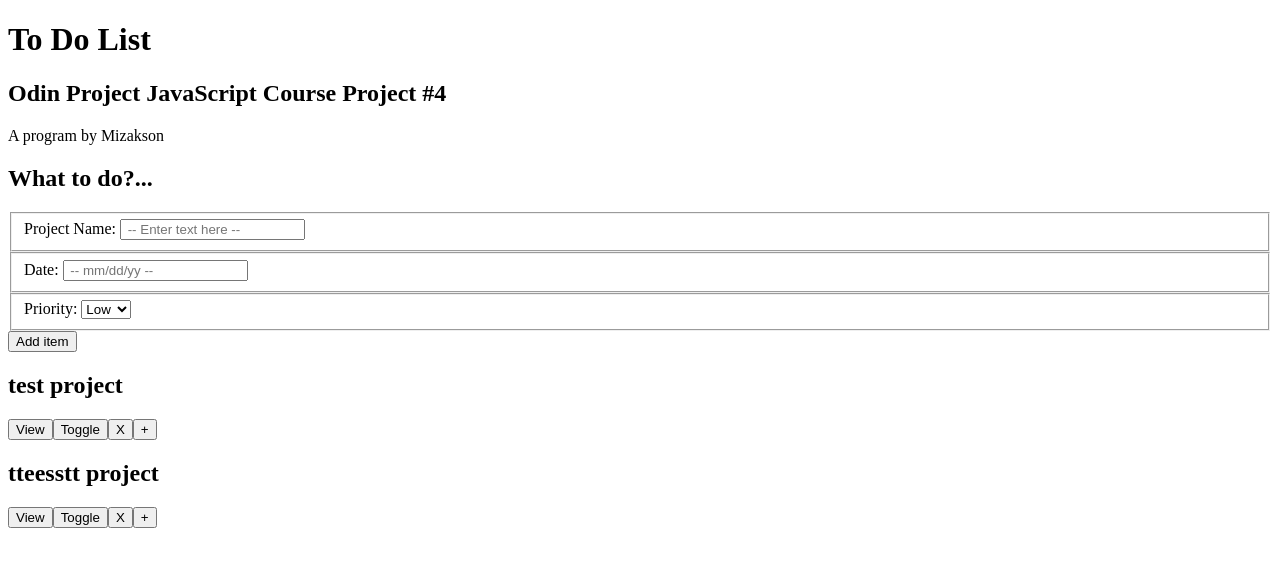
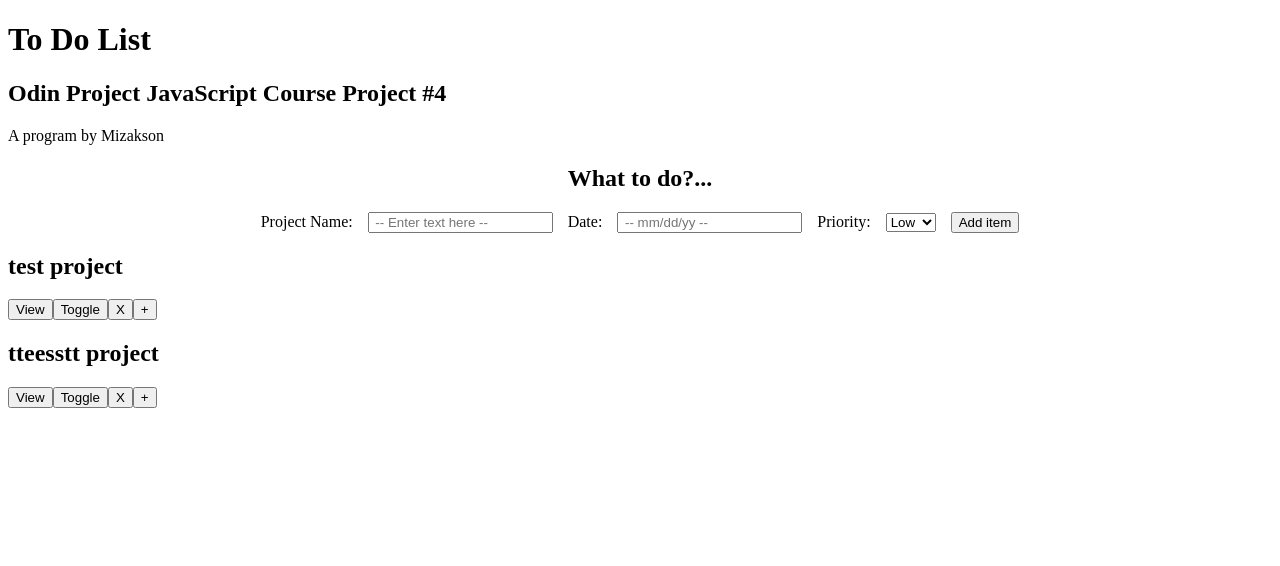
Before and after one commit to Mizakson/todo_list, a website built with webpack: page public/index.html in a window 1280 px wide. Built offline with nearby package versions, Linux system fonts and the light colour scheme.

Commit message:
Add main form styling

```diff
--- a/public/styles.css
+++ b/public/styles.css
@@ -10,3 +10,15 @@
 .green {
     background-color: lightgreen;
 }
+
+.form-display {
+    text-align: center;
+}
+
+.item-form {
+    display: flex;
+    gap: 15px;
+    align-items: center;
+    text-align: center;
+    justify-content: center;
+}
--- a/src/modules/interface.js
+++ b/src/modules/interface.js
@@ -40,26 +40,30 @@ function createForm() {
     const body = document.querySelector('.main');
 
     const formDisplay = createBasicEl('div','form-display','','');
+    formDisplay.innerHTML = `
+    <div id='form-title-container'>
+        <h2 id='form-title'>What to do?...</h2>
+    </div>
+    `
     const form = createBasicEl('form','item-form','','');
 
     form.innerHTML += `
-    <h2 id='form-title'>What to do?...</h2>
-    <fieldset>
+
         <label for='name'>Project Name: </label>
         <input type='text' id='name' maxlength='75' placeholder=' -- Enter text here -- '>
-    </fieldset>
-    <fieldset>
+
+
         <label for='date'>Date: </label>
         <input type='text' id='date' maxlength='25' placeholder=' -- mm/dd/yy -- '>
-    </fieldset>
-    <fieldset>
+
+
         <label for='priority'>Priority: </label>
             <select name='priority' id='priority'>
                 <option value='low'>Low</option>
                 <option value='mid'>Mid</option>
                 <option value='high'>High</option>
             </select>
-    </fieldset>
+
     <button id='form-submit' type='submit'>Add item</button>
 
     `
```
